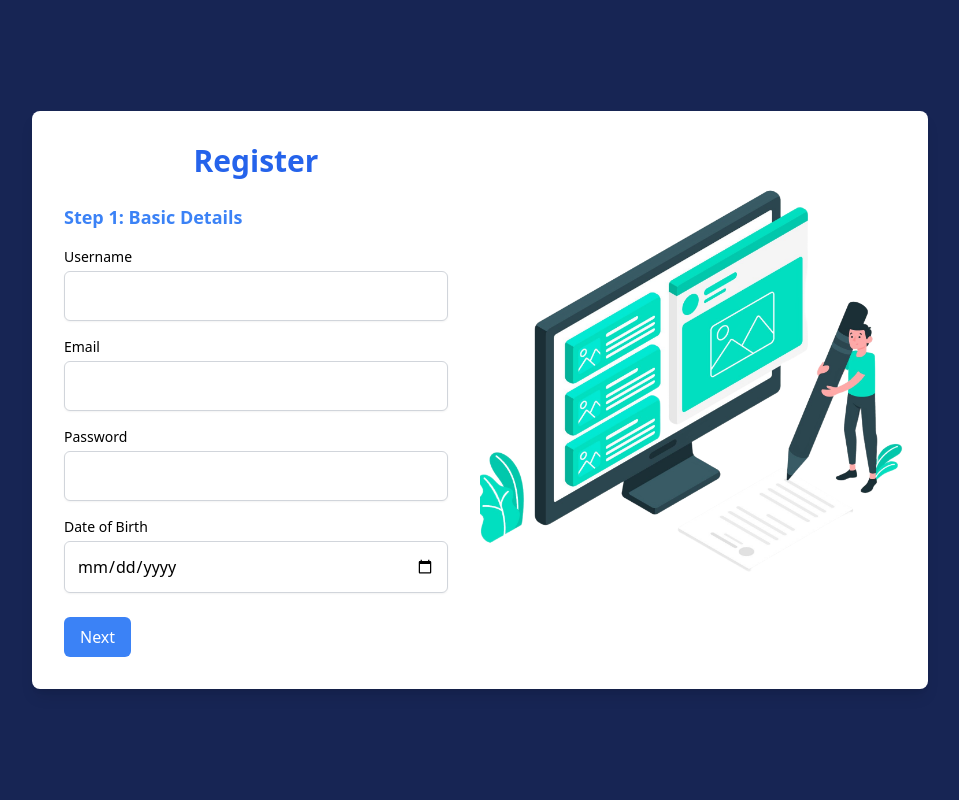
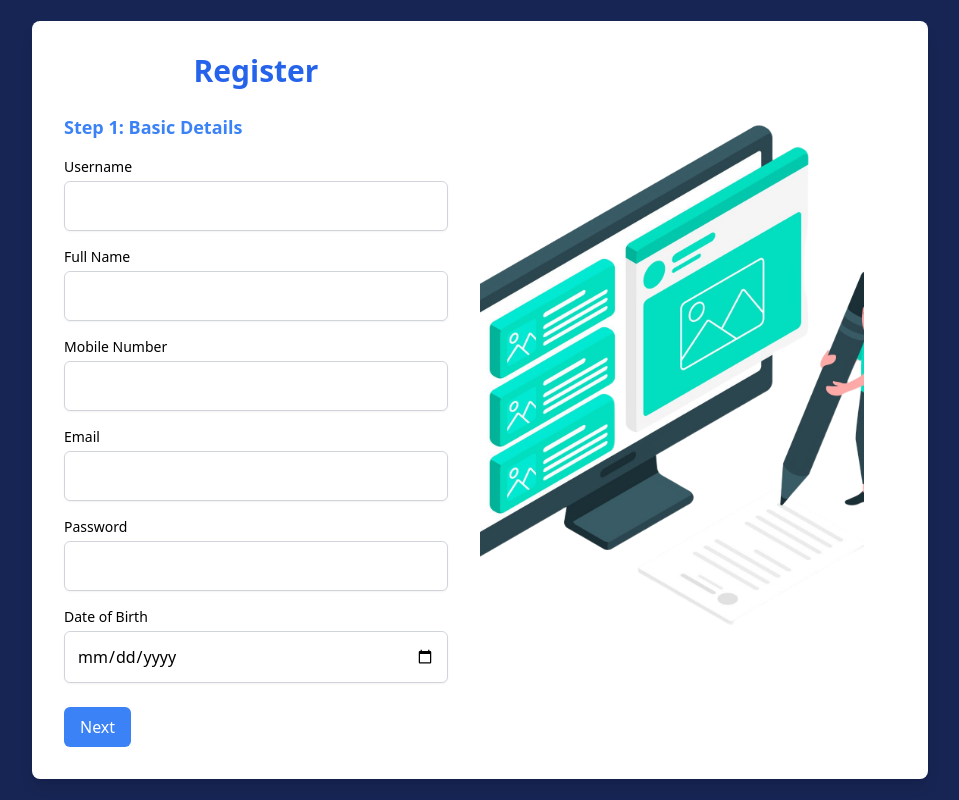
Before and after one commit to ishira-web/MegaCity_Rental_Service, a React (Vite) app in the folder Frontend/: page /sign-up in a window 1280 px wide. Shown: the whole page, without its empty margins (160-1119 px from the left). Built offline with nearby package versions, Linux system fonts and the light colour scheme.

Commit message:
Edit the Profile

```diff
--- a/Frontend/src/Pages/Login/Register.jsx
+++ b/Frontend/src/Pages/Login/Register.jsx
@@ -9,6 +9,8 @@ function Register() {
     email: '',
     password: '',
     dob: '',
+    fullName: '',
+    mobileNumber: '',
     nicNo: '',
     nicFront: null,
     nicBack: null,
@@ -48,7 +50,7 @@ function Register() {
   };
 
   return (
-    <div className="min-h-screen flex items-center justify-center bg-blue-950">
+    <div className="min-h-screen w-full flex items-center justify-center bg-blue-950">
       <Toaster position="top-center" reverseOrder={false} />
       <div className="flex w-full max-w-4xl bg-white shadow-lg rounded-lg overflow-hidden">
         {/* Left Side - Form */}
@@ -64,6 +66,28 @@ function Register() {
                     type="text"
                     name="username"
                     value={formData.username}
+                    onChange={handleInputChange}
+                    className="w-full border border-gray-300 rounded-md p-3 shadow-sm focus:ring-blue-500 focus:border-blue-500"
+                    required
+                  />
+                </div>
+                <div className="mb-4">
+                  <label className="block text-sm font-medium mb-1">Full Name</label>
+                  <input
+                    type="text"
+                    name="fullName"
+                    value={formData.fullName}
+                    onChange={handleInputChange}
+                    className="w-full border border-gray-300 rounded-md p-3 shadow-sm focus:ring-blue-500 focus:border-blue-500"
+                    required
+                  />
+                </div>
+                <div className="mb-4">
+                  <label className="block text-sm font-medium mb-1">Mobile Number</label>
+                  <input
+                    type="tel"
+                    name="mobileNumber"
+                    value={formData.mobileNumber}
                     onChange={handleInputChange}
                     className="w-full border border-gray-300 rounded-md p-3 shadow-sm focus:ring-blue-500 focus:border-blue-500"
                     required
@@ -194,7 +218,7 @@ function Register() {
 
         {/* Right Side - Background Image */}
         <div
-          className="w-1/2 bg-cover bg-center hidden md:block"
+          className="w-[30vw] bg-cover object-cover bg-center hidden md:block"
           style={{ backgroundImage: `url(${Registerpt})` }}
         ></div>
       </div>
--- a/Frontend/src/Pages/Login/UserLogin.jsx
+++ b/Frontend/src/Pages/Login/UserLogin.jsx
@@ -2,54 +2,26 @@ import React, { useState } from 'react';
 import { Eye, EyeOff } from 'lucide-react'; // Import icons from Lucide
 import { Link } from 'react-router-dom';
 import Registerpt from '/public/images/pts.png'; // Background image
-import toast from 'react-hot-toast';
-import axios from 'axios';
-// import { useAuth } from './AuthContext';
 
-
-const UserLogin=()=> {
+const UserLogin = () => {
   const [showPassword, setShowPassword] = useState(false); // State to toggle password visibility
   const [userName, setUserName] = useState(''); // State for username
   const [password, setPassword] = useState(''); // State for password
 
-  const { login } =  useAuth();
-
   // Handle form submission
   const handleLogin = async (e) => {
     e.preventDefault(); // Prevent form from reloading the page
+    // Handle login logic here, like form validation or redirection
+    console.log('Login attempt:', userName, password);
+  };
 
-
-  //   try {
-  //     const response = await axios.post ("http://localhost:8080/auth/login", {
-  //       userName : userName,
-  //       password : password,
-  //     });
-  //    const {token,role} = response.data;
-  //    localStorage.setItem("jwtToken",token);
-
-
-  //    login(token);
-
-
-  //    if(role === "ROLE_CUSTOMER") {
-  //     window.location.href = "/ride";
-  //    }else if (role === "ROLE_DRIVER"){
-  //     window.location.href = "/driver-profile";
-  //    }else  {
-  //       console.log("This part underdevelopment")
-  //   }
-
-  // }catch (error){
-  //   console.error('Error Dutring Logging', error);
-  // }
-}
   return (
     <div className="min-h-screen flex items-center justify-center bg-blue-950">
       <div className="flex w-full max-w-4xl bg-white shadow-lg rounded-lg overflow-hidden">
         {/* Left Side - Login Form */}
         <div className="w-1/2 p-8">
           <h1 className="text-3xl font-bold text-center mb-8 text-blue-600">Login</h1>
-          <form  onSubmit={handleLogin} >
+          <form onSubmit={handleLogin}>
             {/* Username Input */}
             <div className="mb-4">
               <label htmlFor="userName" className="block text-sm font-medium text-gray-700">
@@ -114,11 +86,11 @@ const UserLogin=()=> {
         {/* Right Side - Background Image */}
         <div
           className="w-1/2 bg-cover bg-center hidden md:block"
-          style={{ backgroundImage: `url(${Registerpt})` }}>
-          </div>
+          style={{ backgroundImage: `url(${Registerpt})` }}
+        ></div>
       </div>
     </div>
   );
-}
+};
 
 export default UserLogin;
```
